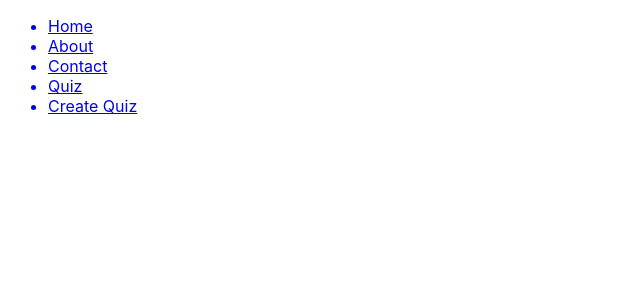
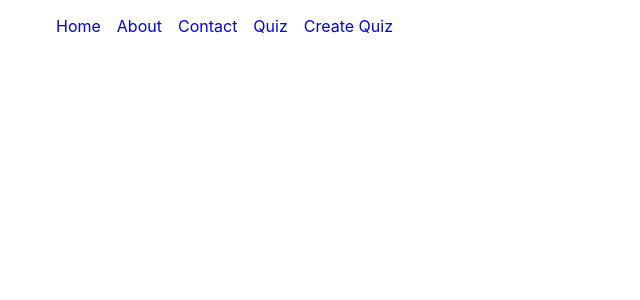
Before and after one commit to aolamide/quizza, a React (Create React App) app in the folder quiz-frontend/: page /#/quiz/5d304edf9f12db292c6c4f82 in a window 1280 px wide. Shown: the top 300 px of the page, without its empty margins (0-640 px from the left). Built offline with nearby package versions, Linux system fonts and the light colour scheme; no server answers.

Commit message:
position timer at centre of screen

```diff
--- a/quiz-frontend/src/App.css
+++ b/quiz-frontend/src/App.css
@@ -20,6 +20,10 @@ div > input[type='radio']:focus {
 
 .popup {
     display : none;
+}
+
+a{
+    text-decoration: none;
 }
 
 /* CreateQuiz */
@@ -63,3 +67,27 @@ div > input[type='radio']:focus {
     padding: 8px;
     border-radius: 8px;
 }
+
+/* TIMER */
+#countdown {
+    position: fixed;
+    text-align: center;
+    width: 100%;
+    top:0;
+    font-weight: bold;
+    font-size: 1.5rem;
+    background-color: white;
+}
+
+/* NAV */
+
+
+nav li {
+    display: inline;
+    padding : 8px;
+}
+
+.right {
+    float: right;
+    margin-right: 5px;
+}
```
